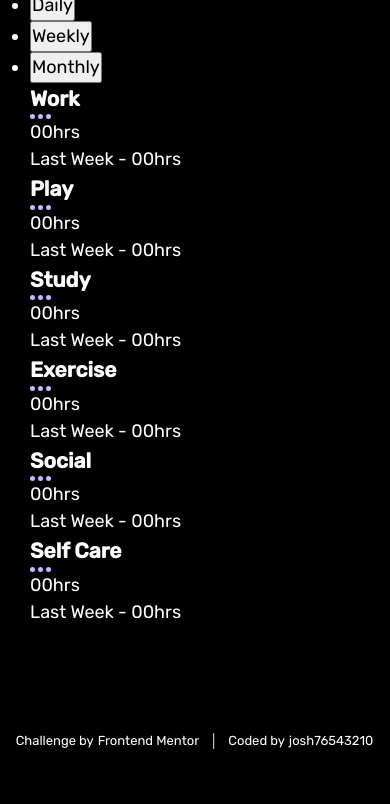
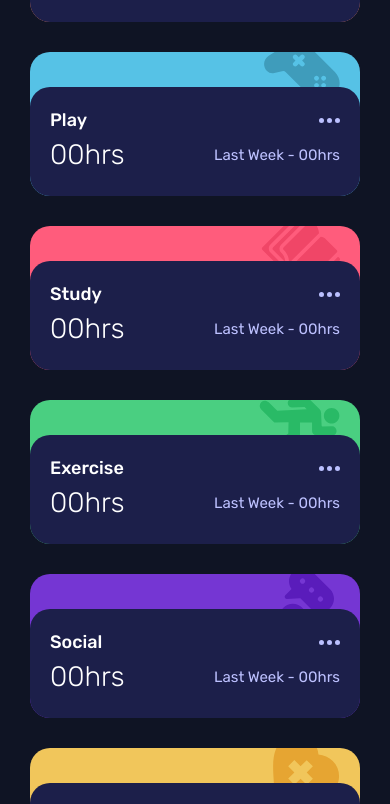
Before and after one commit to josh76543210/Frontend-Mentor---Time-tracking-dashboard-solution---Vite, a website built with Vite: page src/index.html in a window 390 px wide. Shown: the part 419-1223 px from the top of the page. Before the commit the page ends 1195 px from the top, so only its background shows below. Built offline with nearby package versions, Linux system fonts and the light colour scheme.

Commit message:
Added CSS for mobile layout;

```diff
--- a/src/css/style.css
+++ b/src/css/style.css
@@ -33,6 +33,7 @@
   --dark-blue: hsl(235, 46%, 20%);
   --desaturated-blue: hsl(235, 45%, 61%);
   --pale-blue: hsl(236, 100%, 87%);
+  --white: hsl(0, 0%, 100%);
 }
 
 /* General Styling */
@@ -47,8 +48,8 @@ body {
   line-height: 1.5;
   font-family: "Rubik", sans-serif;
   font-weight: 400;
-  color: white;
-  background-color: black;
+  color: var(--white);
+  background-color: var(--very-dark-blue);
 }
 
 .flex-center {
@@ -69,13 +70,151 @@ main {
 
 .grid-container {
   width: 100%;
+
+  display: grid;
+  grid-template-columns: 1fr;
+  row-gap: calc((30 / 16) * 1rem);
+}
+
+.card-container {
+  border-radius: calc((20 / 16) * 1rem);
+  background-repeat: no-repeat;
+  background-position: top calc((-12 / 16) * 1rem) right calc((20 / 16) * 1rem);
+}
+
+.card {
+  border-radius: calc((20 / 16) * 1rem);
+  background-color: var(--dark-blue);
+  margin-top: calc((35 / 16) * 1rem);
+  padding: calc((20 / 16) * 1rem);
+}
+
+.card-header,
+.card-body {
+  display: flex;
+  align-items: center;
+  justify-content: space-between;
+}
+
+.card-header h3 {
+  font-size: calc((18 / 16) * 1rem);
+  font-weight: 500;
+}
+
+.current {
+  font-size: calc((28 / 16) * 1rem);
+  font-weight: 300;
+}
+
+.previous {
+  font-size: calc((15 / 16) * 1rem);
+  color: var(--pale-blue);
+  font-weight: 400;
+}
+
+/* main card */
+.main-card-container {
+  border-radius: calc((20 / 16) * 1rem);
+  background-color: var(--dark-blue);
+}
+
+.main-card {
+  border-radius: calc((20 / 16) * 1rem);
+  background-color: var(--blue);
+  padding: calc((30 / 16) * 1rem);
+
+  display: flex;
+  align-items: center;
+  gap: calc((20 / 16) * 1rem);
+}
+
+.main-card--image {
+  width: calc((60 / 16) * 1rem);
+  border-radius: 50%;
+  border: calc((2 / 16) * 1rem) solid var(--white);
+}
+
+.main-card--titles h1 {
+  line-height: 1.2;
+  font-size: calc((24 / 16) * 1rem);
+  font-weight: 300;
+}
+
+.main-card--titles h2 {
+  color: var(--pale-blue);
+  font-size: calc((15 / 16) * 1rem);
+  font-weight: 300;
+}
+
+.main-list {
+  list-style-type: none;
+  padding: calc((20 / 16) * 1rem) calc((5 / 16) * 1rem);
+
+  display: flex;
+  justify-content: space-around;
+}
+
+.main-btn {
+  cursor: pointer;
+  background: transparent;
+  border: none;
+  color: var(--desaturated-blue);
+  font-weight: 300;
+  font-size: calc((16 / 16) * 1rem);
+  transition: color 0.2s ease-out;
+}
+
+.main-btn:hover {
+  color: var(--white);
+}
+
+.main-btn--active {
+  color: var(--white);
+}
+
+/* work card */
+.card-container--work {
+  background-color: var(--light-red--work);
+  background-image: url("../images/icon-work.svg");
+}
+
+/* play card */
+.card-container--play {
+  background-color: var(--soft-blue--play);
+  background-image: url("../images/icon-play.svg");
+}
+
+/* study card */
+.card-container--study {
+  background-color: var(--light-red--study);
+  background-image: url("../images/icon-study.svg");
+}
+
+/* exercise card */
+.card-container--exercise {
+  background-color: var(--lime-green--exercise);
+  background-image: url("../images/icon-exercise.svg");
+  background-position: top calc((-2 / 16) * 1rem) right calc((20 / 16) * 1rem);
+}
+
+/* social card */
+.card-container--social {
+  background-color: var(--violet--social);
+  background-image: url("../images/icon-social.svg");
+}
+
+/* self care card */
+.card-container--self-care {
+  background-color: var(--soft-orange--self-care);
+  background-image: url("../images/icon-self-care.svg");
+  background-position: top calc((-15 / 16) * 1rem) right calc((20 / 16) * 1rem);
 }
 
 /* Footer */
 footer {
   height: calc((100 / 16) * 1rem);
   min-width: calc((170 / 16) * 1rem);
-  color: var(--light-cyan);
+  color: var(--pale-blue);
   background-color: transparent;
   font-size: calc((13 / 16) * 1rem);
   font-weight: 400;
@@ -95,17 +234,16 @@ footer {
 
 .attribution a:link,
 .attribution a:visited {
-  color: white;
+  color: var(--pale-blue);
   padding: calc((1 / 16) * 1rem);
   text-decoration: none;
 }
 
 .attribution a:hover,
 .attribution a:active {
-  color: var(--light-cyan);
-  border-bottom: calc((1 / 16) * 1rem) solid white;
+  color: var(--white);
 }
 
 .attribution a:focus {
-  outline: calc((2 / 16) * 1rem) dashed white;
+  outline: calc((2 / 16) * 1rem) dashed var(--white);
 }
--- a/src/index.html
+++ b/src/index.html
@@ -22,8 +22,8 @@
     <main class="main flex-center">
       <div class="grid-container">
         <!-- main card -->
-        <div class="card-container card-container--main">
-          <div class="card main-card">
+        <div class="main-card-container">
+          <div class="main-card">
             <img
               src="./images/image-jeremy.png"
               alt="Jeremy"
@@ -39,10 +39,12 @@
               <button class="main-btn main-btn--daily">Daily</button>
             </li>
             <li>
-              <button class="main-btn main-btn--daily">Weekly</button>
+              <button class="main-btn main-btn--weekly main-btn--active">
+                Weekly
+              </button>
             </li>
             <li>
-              <button class="main-btn main-btn--daily">Monthly</button>
+              <button class="main-btn main-btn--monthly">Monthly</button>
             </li>
           </ul>
         </div>
@@ -53,8 +55,10 @@
               <h3>Work</h3>
               <img src="./images/icon-ellipsis.svg" alt="" />
             </div>
+            <div class="card-body">
               <p class="current current--work">00hrs</p>
               <p class="previous previous--work">Last Week - 00hrs</p>
+            </div>
           </div>
         </div>
         <!-- play card -->
@@ -64,8 +68,10 @@
               <h3>Play</h3>
               <img src="./images/icon-ellipsis.svg" alt="" />
             </div>
+            <div class="card-body">
               <p class="current current--play">00hrs</p>
               <p class="previous previous--play">Last Week - 00hrs</p>
+            </div>
           </div>
         </div>
         <!-- study card -->
@@ -75,8 +81,10 @@
               <h3>Study</h3>
               <img src="./images/icon-ellipsis.svg" alt="" />
             </div>
+            <div class="card-body">
               <p class="current current--study">00hrs</p>
               <p class="previous previous--study">Last Week - 00hrs</p>
+            </div>
           </div>
         </div>
         <!-- exercise card -->
@@ -86,8 +94,10 @@
               <h3>Exercise</h3>
               <img src="./images/icon-ellipsis.svg" alt="" />
             </div>
+            <div class="card-body">
               <p class="current current--exercise">00hrs</p>
               <p class="previous previous--exercise">Last Week - 00hrs</p>
+            </div>
           </div>
         </div>
         <!-- social card -->
@@ -97,8 +107,10 @@
               <h3>Social</h3>
               <img src="./images/icon-ellipsis.svg" alt="" />
             </div>
+            <div class="card-body">
               <p class="current current--social">00hrs</p>
               <p class="previous previous--social">Last Week - 00hrs</p>
+            </div>
           </div>
         </div>
         <!-- self care card -->
@@ -108,8 +120,10 @@
               <h3>Self Care</h3>
               <img src="./images/icon-ellipsis.svg" alt="" />
             </div>
+            <div class="card-body">
               <p class="current current--self-care">00hrs</p>
               <p class="previous previous--self-care">Last Week - 00hrs</p>
+            </div>
           </div>
         </div>
       </div>
```
Lines whose indentation alone changed are shown as unchanged.
